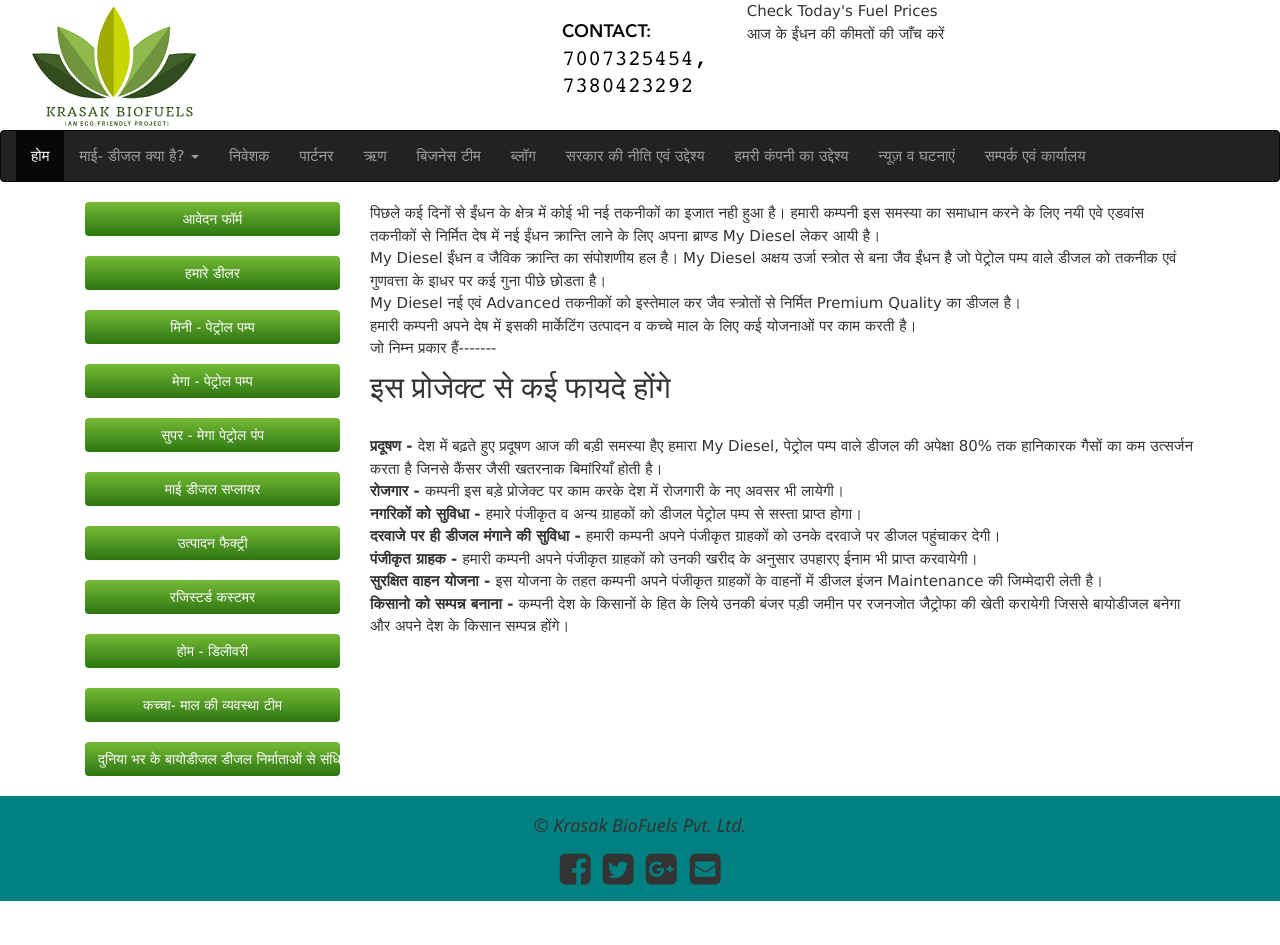
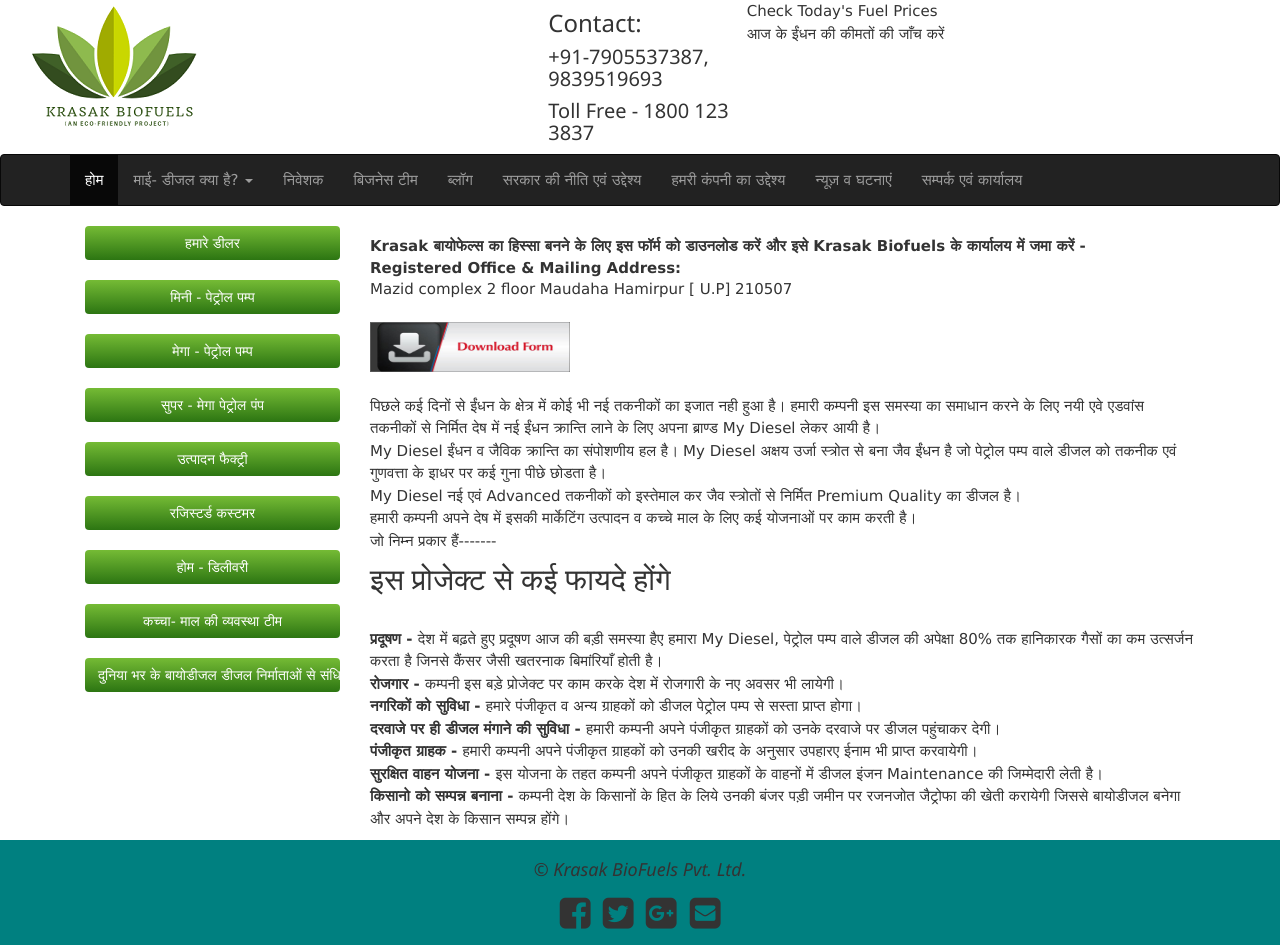
Before and after one commit to maneet8/jaijawanangularjs, a website: page index.html at #/applicationform in a window 1280 px wide. Before the commit the page ends 901 px from the top, so only its background shows below. Drawn offline with nearby package versions, Linux system fonts and the light colour scheme; some packages are replaced by stand-ins of ours.

Commit message:
Some Minor Changes

```diff
--- a/assets/js/mainController.js
+++ b/assets/js/mainController.js
@@ -1,9 +1,11 @@
 var app = angular.module("myApp", ["ngRoute"]);
 app.controller("myCtrl", function($scope, $sce) {
-    $scope.lhn = [{
-            "dispValue": "आवेदन फॉर्म",
-            "url": "#!applicationform"
-        }, {
+    $scope.lhn = [
+        // {
+        //     "dispValue": "आवेदन फॉर्म",
+        //     "url": "#!applicationform"
+        // },
+        {
             "dispValue": "हमारे डीलर",
             "url": "#!dealers"
         },
@@ -27,10 +29,10 @@
         //     "dispValue": "Investors",
         //     "url": "#!investors"
         // },
-        {
-            "dispValue": "माई डीजल सप्लायर",
-            "url": "#!agents"
-        },
+        // {
+        //     "dispValue": "माई डीजल सप्लायर",
+        //     "url": "#!agents"
+        // },
         {
             "dispValue": "उत्पादन फैक्ट्री",
             "url": "#!productionfactory"
--- a/assets/views/header.html
+++ b/assets/views/header.html
@@ -19,7 +19,10 @@
         </div>
     </div>
     <div class="col-xs-4 col-sm-3 col-md-2 col-lg-2">
-        <img class="img-responsive" src="./assets/img/contactjj.png"></img>
+        <!-- <img class="img-responsive" src="./assets/img/contactjj.png"></img> -->
+        <h3>Contact:</h3>
+        <h4>+91-7905537387, 9839519693</h4>
+        <h4>Toll Free - 1800 123 3837</h4>
     </div>
     <p>
         <a href="https://www.petroldieselprice.com/search-petrol-diesel-price-with-postal-pincode" target="_blank">Check
--- a/assets/views/home.html
+++ b/assets/views/home.html
@@ -2,6 +2,19 @@
     <div class="row">
         <div class="col-md-12">
             <p>
+                <dt>Krasak बायोफेल्स का हिस्सा बनने के लिए इस फॉर्म को डाउनलोड करें
+                    और इसे Krasak Biofuels के कार्यालय में जमा करें - </dt>
+                <dt>Registered Office & Mailing Address:</dt>
+                <dd>
+                    Mazid complex 2 floor Maudaha Hamirpur [ U.P] 210507 <br /><br />
+                </dd>
+
+                <a href="/assets/doc/form.pdf" download>
+                    <img src="/assets/img/download-form.jpg" width="200" height="50">
+                </a>
+                <br>
+                <br>
+
                 पिछले कई दिनों से ईंधन के क्षेत्र में कोई भी नई तकनीकों का इजात नही हुआ है। हमारी कम्पनी इस समस्या का
                 समाधान करने के लिए नयी एवे एडवांस तकनीकों से निर्मित देष में नई ईंधन क्रान्ति लाने के लिए अपना ब्राण्ड
                 My Diesel लेकर आयी है।
--- a/index.html
+++ b/index.html
@@ -35,7 +35,7 @@
     <body ng-controller="myCtrl">
         <div ng-include="'./assets/views/header.html'"></div>
         <nav class="navbar navbar-inverse">
-            <div class="container-fluid">
+            <div class="container">
                 <ul class="nav navbar-nav">
                     <li class="active"><a href="#">होम</a></li>
                     <!-- <li><a href="#!mydiesel">माई डीजल बी 100</a></li> -->
@@ -61,8 +61,8 @@
                     </ul>
                 </li> -->
                     <li><a href="#!investment">निवेशक</a></li>
-                    <li><a href="#!partnership">पार्टनर</a></li>
-                    <li><a href="#!loan">ऋण</a></li>
+                    <!-- <li><a href="#!partnership">पार्टनर</a></li> -->
+                    <!-- <li><a href="#!loan">ऋण</a></li> -->
                     <li><a href="#!team">बिजनेस टीम</a></li>
                     <li><a href="#!deskofmd">ब्लॉग</a></li>
                     <li><a href="#!governmentvision">सरकार की नीति एवं उद्देश्य</a></li>
```
Also changed, not shown: assets/views/applicationform.html (+5 -34 lines), assets/img/download-form.jpg (added), 1 other file.
